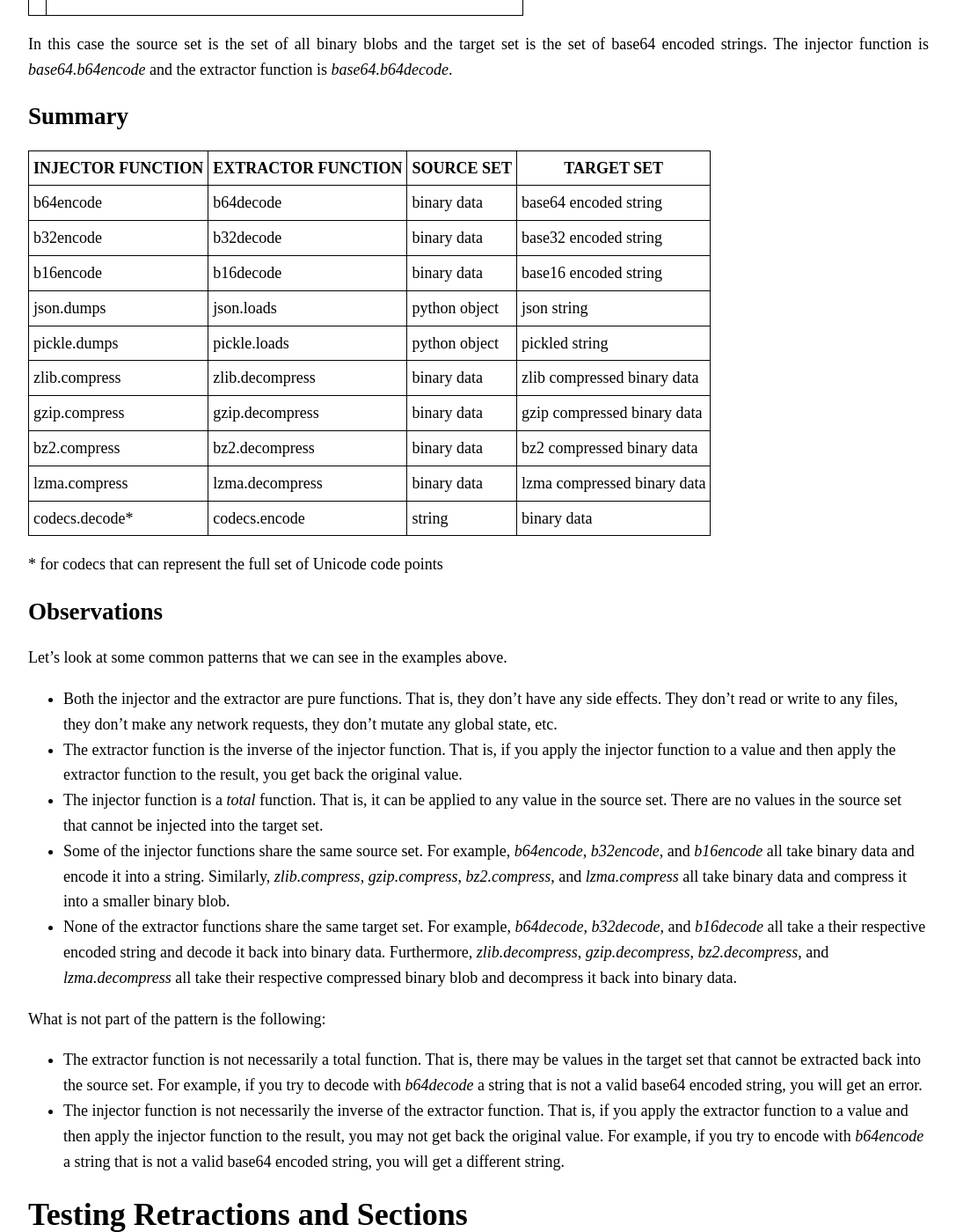
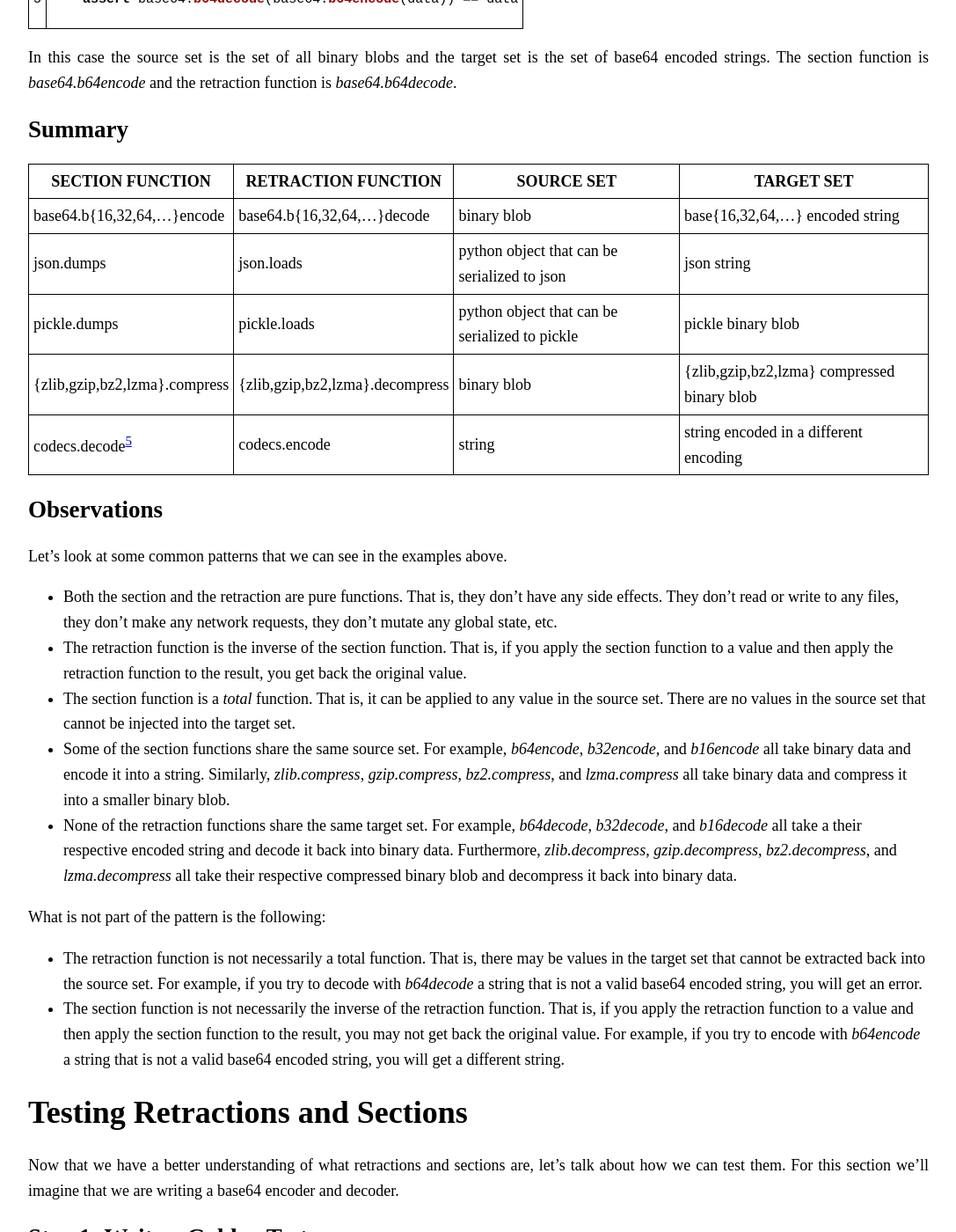
Before and after one commit to nilp0inter/nilp0inter.github.io, a Jekyll site: the page built from _posts/2023-10-25-property-based-testing-retractions.md, in a window 1280 px wide and 1400 px high, scrolled down 2643 px. Shown: the whole window at 88% size, without its empty margins (96-1183 px from the left). Built offline with Jekyll 4.4.1, drawn with Linux system fonts in a browser that asks for light colours; formulas are drawn with MathJax 3; some of the changed text lies outside the part shown.

Commit message:
feature: composition

````diff
--- a/_posts/2023-10-25-property-based-testing-retractions.md
+++ b/_posts/2023-10-25-property-based-testing-retractions.md
@@ -31,18 +31,25 @@
 Property based testing is a technique for testing software that is based on
 generating random inputs to a function and checking that the output satisfies
 some property.  The idea is that if the property is true for a large number of
-random inputs, then it is likely to be true for all inputs.  This is a
+random inputs, then it is **likely to be true[^1]** for all inputs.  This is a
 powerful technique that can be used to find bugs in software that are hard to
 find using other techniques.
 
+TODO: find a real use case.
+
 In this article I will explain a very common software construction that
 can be very nicely tested using property based testing.  This construction
-is called a retraction section pair.
+is called a retraction section pair in mathematics.
+
+
+Instead of jumping straight into the examples, let me first give you the
+abstract definition of a retraction section pair.  This will help you
+understand the examples better, and it will also help you see the pattern in
+other places.
 
 ## Retractions and Sections
 
-First let me explain what a retraction section pair is.  A retraction
-section pair is a pair of functions:
+A retraction section pair is a pair of functions:
 
 * A section function: $i\colon A\to B$
 * A retraction function: $r\colon B\to A$
@@ -59,25 +66,24 @@
 $$
 
 In plain English this means that the section function $i$ knows how to
-transform each and every element of $A$ into an element of $B$, in such a way
+transform each and every element of $A$ into an element of $B$[^2], in such a way
 that the retraction function $r$ knows how to transform all elements of $B$
 back into the original elements of $A$.
 
-This abstract definition may seem uninteresting, but it is actually a very
-common pattern in software, and it is very useful when you consider practical
-instances of what $A$ and $B$ can be.
+This abstract definition may seem uninteresting at first glance, but it is
+actually a very common pattern in software, and a very useful one when you
+consider practical instances of what $A$ and $B$ can be.
 
 For the rest of the article I am going to change the name of the sets to better
 reflect the kind of things that they can be.  I am going to call $A$ the
-*source* set and $B$ the *target* set.  I am also going to call the section
-function $i$ the *injector* and the retraction function $r$ the *extractor*.
+*source set* and $B$ the *target set*.
 
 The revised diagram looks like this:
 
 $$
   id_{source}
     \;\colon\;
-  source \overset{injector}{\to} target \overset{extractor}{\to} source
+  source set \overset{section}{\to} target set \overset{retraction}{\to} source set
   \,.
 $$
 
@@ -99,14 +105,14 @@
 
 ### Serializers and Deserializers
 
-A very common example of a retraction section pair is a serializer and a
-deserializer.  A serializer is a function that takes a piece of data in some
-particular language and converts it into a string or a binary blob.  A
-deserializer is a function that takes a string or a binary blob and converts it
-back into the original data.
+A very common example of a retraction section pair is a *serializer* and a
+*deserializer*.  A *serializer* is a function that takes a piece of data in
+some particular language and converts it into a string or a binary blob.  The
+*deserializer* is a function that takes **that** string or a binary blob and
+converts it back into the original data.
 
 For example, the python *pickle* module has two functions *dumps* and *loads*
-that are a retraction section pair.  The *dumps* function takes any python
+that form a retraction section pair.  The *dumps* function takes any python
 object and converts it into a binary blob.  The *loads* function takes that
 binary blob and converts it back into the original python object.
 
@@ -118,19 +124,16 @@
     assert pickle.loads(pickle.dumps(obj)) == obj
 ```
 
-In this case the source set is the set of all python objects* and the target set
-is the set of all binary blobs.  The injector function is *pickle.dumps* and
-the extractor function is *pickle.loads*.
-
-\* Actually the source set is the set of all python objects that can be
-pickled, but for the sake of this example let's ignore that.
+In this case the *source set* is the set of all python objects[^3] and the
+target set is the set of all binary blobs.  The section function is
+*pickle.dumps* and the retraction function is *pickle.loads*.
 
 ### Compressors and Decompressors
 
 Another example of a retraction section pair is a compressor and a decompressor.
 
 A compressor is a function that takes a piece of data and compresses it into a
-*hopefully* smaller piece of data.  A decompressor is a function that takes
+hopefully[^4] smaller piece of data.  A decompressor is a function that takes
 that compressed piece of data and decompresses it back into the original data.
 
 For example, the python *zlib* module has two functions *compress* and
@@ -148,20 +151,18 @@
 ```
 
 In this case the source set is the set of all binary blobs and the target set
-is the set of all binary blobs.  The injector function is *zlib.compress* and
-the extractor function is *zlib.decompress*.
-
-\* Actually the compressed binary blob is not always smaller than the original,
-if you don't believe me try compressing a file that is already compressed.
+is the set of all binary blobs.  The section function is *zlib.compress* and
+the retraction function is *zlib.decompress*.
 
 
 ### Encoders and Decoders
 
-Another example of a retraction section pair is an encoder and a decoder.
+Our final example of a retraction section pair is an encoder and a decoder.
 
 An encoder is a function that takes a piece of data and encodes it into a
-string.  A decoder is a function that takes that string and decodes it back
-into the original data.
+format that is suitable for transmission over a network or storage on disk,
+usually a string. A decoder is a function that takes that string and decodes it
+back into the original data.
 
 For example, the python *base64* module has two functions *b64encode* and
 *b64decode* that are a retraction section pair.  The *b64encode* function takes
@@ -177,46 +178,39 @@
 ```
 
 In this case the source set is the set of all binary blobs and the target set
-is the set of base64 encoded strings.  The injector function is
-*base64.b64encode* and the extractor function is *base64.b64decode*.
+is the set of base64 encoded strings.  The section function is
+*base64.b64encode* and the retraction function is *base64.b64decode*.
 
 ## Summary
 
-| injector function | extractor function | source set | target set |
+| section function | retraction function | source set | target set |
 |---------|------------|-------|-------|
-| b64encode | b64decode | binary data | base64 encoded string |
-| b32encode | b32decode | binary data | base32 encoded string |
-| b16encode | b16decode | binary data | base16 encoded string |
-| json.dumps | json.loads | python object | json string |
-| pickle.dumps | pickle.loads | python object | pickled string |
-| zlib.compress | zlib.decompress | binary data | zlib compressed binary data |
-| gzip.compress | gzip.decompress | binary data | gzip compressed binary data |
-| bz2.compress | bz2.decompress | binary data | bz2 compressed binary data |
-| lzma.compress | lzma.decompress | binary data | lzma compressed binary data |
-| codecs.decode* | codecs.encode | string | binary data |
-
-\* for codecs that can represent the full set of Unicode code points
+| base64.b{16,32,64,...}encode | base64.b{16,32,64,...}decode | binary blob | base{16,32,64,...} encoded string |
+| json.dumps | json.loads | python object that can be serialized to json | json string |
+| pickle.dumps | pickle.loads | python object that can be serialized to pickle | pickle binary blob |
+| {zlib,gzip,bz2,lzma}.compress | {zlib,gzip,bz2,lzma}.decompress | binary blob | {zlib,gzip,bz2,lzma} compressed binary blob |
+| codecs.decode[^5] | codecs.encode | string | string encoded in a different encoding |
 
 
 ## Observations
 
 Let's look at some common patterns that we can see in the examples above.
 
-* Both the injector and the extractor are pure functions.  That is, they don't
+* Both the section and the retraction are pure functions.  That is, they don't
   have any side effects.  They don't read or write to any files, they don't
   make any network requests, they don't mutate any global state, etc.
-* The extractor function is the inverse of the injector function.  That is, if
-  you apply the injector function to a value and then apply the extractor
+* The retraction function is the inverse of the section function.  That is, if
+  you apply the section function to a value and then apply the retraction
   function to the result, you get back the original value.
-* The injector function is a *total* function.  That is, it can be applied to
+* The section function is a *total* function.  That is, it can be applied to
   any value in the source set.  There are no values in the source set that
   cannot be injected into the target set.
-* Some of the injector functions share the same source set.  For example,
+* Some of the section functions share the same source set.  For example,
   *b64encode*, *b32encode*, and *b16encode* all take binary data and encode it
   into a string.  Similarly, *zlib.compress*, *gzip.compress*, *bz2.compress*,
   and *lzma.compress* all take binary data and compress it into a smaller
   binary blob.
-* None of the extractor functions share the same target set.  For example,
+* None of the retraction functions share the same target set.  For example,
   *b64decode*, *b32decode*, and *b16decode* all take a their respective encoded
   string and decode it back into binary data.  Furthermore, *zlib.decompress*,
   *gzip.decompress*, *bz2.decompress*, and *lzma.decompress* all take their
@@ -224,13 +218,13 @@
 
 What is not part of the pattern is the following:
 
-* The extractor function is not necessarily a total function.  That is, there
+* The retraction function is not necessarily a total function.  That is, there
   may be values in the target set that cannot be extracted back into the
   source set.  For example, if you try to decode with *b64decode* a string that
   is not a valid base64 encoded string, you will get an error.
-* The injector function is not necessarily the inverse of the extractor
-  function.  That is, if you apply the extractor function to a value and then
-  apply the injector function to the result, you may not get back the original
+* The section function is not necessarily the inverse of the retraction
+  function.  That is, if you apply the retraction function to a value and then
+  apply the section function to the result, you may not get back the original
   value.  For example, if you try to encode with *b64encode* a string that is
   not a valid base64 encoded string, you will get a different string.
 
@@ -274,7 +268,7 @@
 
 The reason why a golden test is a good place to start is because it gives us a
 known correct value that we can use to test the inverse function.  If you recall
-from the previous section, there are several injector functions that share the
+from the previous section, there are several section functions that share the
 same source set.  For example, *b64encode*, *b32encode*, and *b16encode* all
 take binary data and encode it into a string.  If we have a golden test for
 *b64encode* we are sure that the output of *b64encode* is a valid base64
@@ -300,7 +294,7 @@
 ## Step 2: Write a Test for the Retraction Section Pair
 
 Up to this point our test strategy has been pretty straight forward.  We have
-written a golden test for the injector function.  But now is where we get the
+written a golden test for the section function.  But now is where we get the
 big hammer out.  We are going to test the retraction section pair.
 
 ```python
@@ -318,14 +312,14 @@
 function.  The *st.binary()* strategy generates random binary blobs of any
 length.  The *hypothesis* library will generate a bunch of random binary blobs
 and pass them to the test function.  The test function will then apply the
-injector function to the random binary blob and then apply the extractor
-function to the result.  If the extractor function is the inverse of the
-injector function, then the result should be the same as the original random
+section function to the random binary blob and then apply the retraction
+function to the result.  If the retraction function is the inverse of the
+section function, then the result should be the same as the original random
 binary blob.
 
 ## Extending the pattern
 
-We can extend this pattern to other injector and extractor function pairs.  For
+We can extend this pattern to other section and retraction function pairs.  For
 example, we can test the retraction section pair for *gzip.compress* and
 *gzip.decompress*.
 
@@ -392,24 +386,85 @@
 
 ## The benefits of testing retractions and sections
 
-Testing the retraction section pair gives helps us trust that the extractor
-function effectively reverses the injector function.
+Testing the retraction section pair gives helps us trust that the retraction
+function effectively reverses the section function.
 
-We've put the injector function through its paces with a golden test, and we've
+We've put the section function through its paces with a golden test, and we've
 also tested the retraction section pair using a range of random values.
 
-If the injector function is a total function, rest assured, we've tested it
+If the section function is a total function, rest assured, we've tested it
 with every conceivable value from the source set.
 
-Similarly, if the extractor function is the reverse of the injector function,
+Similarly, if the retraction function is the reverse of the section function,
 we've made sure to test the retraction section pair with every possible value
 from the source set.
 
-In essence, we've left no stone unturned. Both the injector function and the
+In essence, we've left no stone unturned. Both the section function and the
 retraction section pair have been tested with every possible value in the
-source set. This thorough testing bolsters our confidence that the extractor
-function is indeed the inverse of the injector function.
+source set. This thorough testing bolsters our confidence that the retraction
+function is indeed the inverse of the section function.
 
+# Composing retractions and sections pairs
+
+Retraction section pairs compose very nicely.  If we have two retraction
+section pairs of the following form $A \overset{section}{\underset{i}{\to}} B \overset{retraction}{\underset{r}{\to}} A \,$ and $B \overset{section}{\underset{j}{\to}} C \overset{retraction}{\underset{s}{\to}} B \,$
+
+Then we can compose the two retraction section pairs to get a new retraction:
+
+$$
+  A \overset{section}{\underset{i \circ j}{\to}} C \overset{retraction}{\underset{r \circ s}{\to}} A
+  \,.
+$$
+
+In other words, if we have two retraction section pairs with compatible types,
+then we can compose them to get a new retraction section pair. Let's see an
+example of this in action.
+
+The first section is the *json.dumps* which accepts any value that can be
+serialized into JSON and returns a string. And the second section is the
+*codecs.encode* (using the *utf-8* encoding) which accepts a string and returns
+a byte string.
+
+The retractions are the respective inverses of the sections.
+
+```python
+import codecs
+import json
+
+def json_utf8_dumps(data):
+    return codecs.encode(json.dumps(data), "utf-8")
+
+def json_utf8_loads(data):
+    return json.loads(codecs.decode(data, "utf-8"))
+```
+
+We can go even further and compose this new retraction section pair with the
+*gzip.compress* and *gzip.decompress* retraction section pair.
+
+```python
+import gzip
+
+def json_utf8_gzip_compress(data):
+    return gzip.compress(json_utf8_dumps(data))
+
+def json_utf8_gzip_decompress(data):
+    return json_utf8_loads(gzip.decompress(data))
+```
+
+And test it all at once.
+
+```python
+from hypothesis import given, strategies as st
+
+json_serializable_strategy = st.recursive(
+    st.none() | st.booleans() | st.floats() | st.text(),
+    lambda children: st.lists(children) | st.dictionaries(st.text(), children),
+)
+
+@given(json_serializable_strategy)
+def test_json_utf8_gzip_compress_json_utf8_gzip_decompress(data):
+    assert json_utf8_gzip_decompress(json_utf8_gzip_compress(data)) == data
+```
 
 # A note on pureness
 
@@ -455,3 +510,19 @@
 
 In all of these cases, the output of the function depends on the state of the
 world.
+
+[^1]: TODO: Explain this is a stocastic process and that we can't test every
+    possible value in the source set.
+
+[^2]: Please be aware that $A$ and $B$ can represent any sets. Specifically, if
+    $A$ is an infinitely large set, then $B$ has the potential to be a subset
+    of $A$.
+
+[^3]: Actually the *source set* is the set of all python objects that can be
+    pickled, see [here](https://docs.python.org/3/library/pickle.html#what-can-be-pickled-and-unpickled) for more details.
+
+[^4]: Of course the compressed binary blob is not always smaller than the
+    original, you've probably seen this before when you've tried to compress a
+    file that is already compressed.
+
+[^5]: for codecs that can represent the full set of Unicode code points
````
